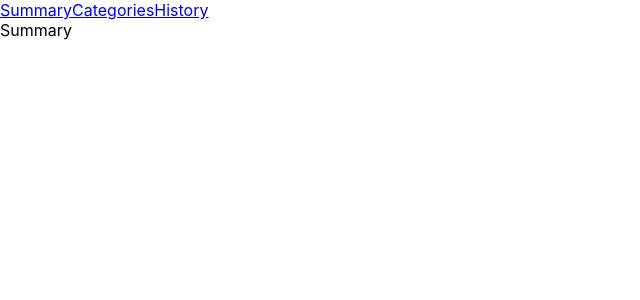
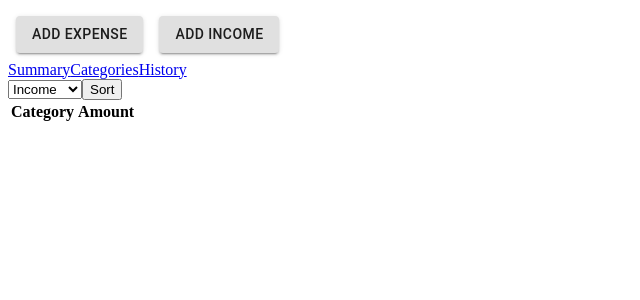
Before and after one commit to LuizaAv/aca-final-project-lge, a React (Create React App) app: page / in a window 1280 px wide. Shown: the top 300 px of the page, without its empty margins (0-640 px from the left). Built offline with nearby package versions, Linux system fonts and the light colour scheme.

Commit message:
added expense/income Popup

```diff
--- a/src/index.css
+++ b/src/index.css
@@ -1,13 +1,19 @@
-body {
-  margin: 0;
-  font-family: -apple-system, BlinkMacSystemFont, 'Segoe UI', 'Roboto', 'Oxygen',
-    'Ubuntu', 'Cantarell', 'Fira Sans', 'Droid Sans', 'Helvetica Neue',
-    sans-serif;
-  -webkit-font-smoothing: antialiased;
-  -moz-osx-font-smoothing: grayscale;
+.main{
+  margin: auto;
 }
 
-code {
-  font-family: source-code-pro, Menlo, Monaco, Consolas, 'Courier New',
-    monospace;
+.expenseButton{
+  height: 30px;
+  width: 100px;
+  background-color: blanchedalmond;
+  border-radius: 10px;
+  margin: 5px;
 }
+
+.incomeButton{
+  height: 30px;
+  width: 100px;
+  background-color: blanchedalmond;
+  border-radius: 10px;
+  margin: 5px;
+}
--- a/src/pages/Main.js
+++ b/src/pages/Main.js
@@ -1,16 +1,63 @@
-import React from 'react';
-import { Switch, Route, Link } from 'react-router-dom';
+import React, { useState, useEffect } from "react";
+import { Switch, Route, Link } from "react-router-dom";
+import Summary from "./Summary/Summary";
+import Categories from "./Categories/Categories";
+import History from "./History/History";
+import { makeStyles } from "@material-ui/core/styles";
+import Button from "@material-ui/core/Button";
+import "../index.css";
+import Addexpense from "./Popups/Addexpense";
+import Addincome from "./Popups/Addincome";
 
-import Summary from './Summary/Summary';
-import Categories from './Categories/Categories';
-import History from './History/History';
+const useStyles = makeStyles(theme => ({
+  button: {
+    margin: theme.spacing(1)
+  }
+}));
 
 export default function Main() {
+  const classes = useStyles();
+  const [isExpenseOpen, setExpenseIsOpen] = useState(false);
+  const [isIncomeOpen, setIncomeIsOpen] = useState(false);
+
+  useEffect(() => {
+    if (isExpenseOpen === false) {
+      setExpenseIsOpen(isExpenseOpen);
+      console.log('expense')
+    }
+  }, [isExpenseOpen]);
+
+  useEffect(() => {
+    if (isIncomeOpen === false) {
+      setIncomeIsOpen(isIncomeOpen);
+      console.log('income')
+    }
+  }, [isIncomeOpen]);
+
   return (
-    <div>
-      <Link to="/">Summary</Link>
-      <Link to="/Categories">Categories</Link>
-      <Link to="/History">History</Link>
+    <div className="main">
+      <Button
+        variant="contained"
+        color="default"
+        className={classes.button}
+        onClick={() => (isExpenseOpen === false ? setExpenseIsOpen(true) : setExpenseIsOpen(false))}
+      >
+        add Expense
+      </Button>
+      <Button
+        variant="contained"
+        color="default"
+        className={classes.button}
+        onClick={() => (isIncomeOpen === false ? setIncomeIsOpen(true) : setIncomeIsOpen(false))}
+      >
+        add Income
+      </Button>
+
+      <div className="links">
+        <Link to="/">Summary</Link>
+        <Link to="/Categories">Categories</Link>
+        <Link to="/History">History</Link>
+      </div>
 
       <Switch>
         <Route exact path="/">
@@ -25,6 +72,8 @@ export default function Main() {
           <History />
         </Route>
       </Switch>
+      {isExpenseOpen === true && isIncomeOpen === false && <Addexpense />}
+      {isIncomeOpen === true && isExpenseOpen === false && <Addincome />}
     </div>
   );
 }
--- /dev/null
+++ b/src/pages/Popups/Addexpense.js
@@ -0,0 +1,54 @@
+import React from "react";
+import { makeStyles } from "@material-ui/core/styles";
+import Table from "@material-ui/core/Table";
+import TableBody from "@material-ui/core/TableBody";
+import TableCell from "@material-ui/core/TableCell";
+import TableContainer from "@material-ui/core/TableContainer";
+import TableHead from "@material-ui/core/TableHead";
+import TableRow from "@material-ui/core/TableRow";
+import Paper from "@material-ui/core/Paper";
+
+const useStyles = makeStyles({
+  table: {
+    minWidth: 400
+  },
+  tableContainer: {
+    width: 400
+  },
+  fontSize: {
+      fontSize: 16
+  }
+});
+
+function Addexpense(props) {
+  const classes = useStyles();
+  return (
+      <div>
+    <TableContainer component={Paper} className={classes.tableContainer}>
+      <Table className={classes.table} size="small" aria-label="a dense table">
+        <TableHead>
+          <TableRow>
+            <TableCell align="left" className={classes.fontSize}>Transaction Details</TableCell>
+          </TableRow>
+        </TableHead>
+        <TableBody>
+          <TableRow>
+            <TableCell>Date</TableCell>
+            <TableCell>{}will be later</TableCell>
+          </TableRow>
+          <TableRow>
+            <TableCell>Category</TableCell>
+            <TableCell>{}will be later</TableCell>
+          </TableRow>
+          <TableRow>
+            <TableCell>Amount</TableCell>
+            <TableCell>{}will be later</TableCell>
+          </TableRow>
+        </TableBody>
+      </Table>
+    </TableContainer>
+    </div>
+  );
+}
+
+export default Addexpense;
--- /dev/null
+++ b/src/pages/Popups/Addincome.js
@@ -0,0 +1,54 @@
+import React from "react";
+import { makeStyles } from "@material-ui/core/styles";
+import Table from "@material-ui/core/Table";
+import TableBody from "@material-ui/core/TableBody";
+import TableCell from "@material-ui/core/TableCell";
+import TableContainer from "@material-ui/core/TableContainer";
+import TableHead from "@material-ui/core/TableHead";
+import TableRow from "@material-ui/core/TableRow";
+import Paper from "@material-ui/core/Paper";
+
+const useStyles = makeStyles({
+  table: {
+    minWidth: 400
+  },
+  tableContainer: {
+    width: 400
+  },
+  fontSize: {
+      fontSize: 16
+  }
+});
+
+function Addincome(props) {
+  const classes = useStyles();
+  return (
+      <div>
+    <TableContainer component={Paper} className={classes.tableContainer}>
+      <Table className={classes.table} size="small" aria-label="a dense table">
+        <TableHead>
+          <TableRow>
+            <TableCell align="left" className={classes.fontSize}>Transaction Details</TableCell>
+          </TableRow>
+        </TableHead>
+        <TableBody>
+          <TableRow>
+            <TableCell>Date</TableCell>
+            <TableCell>{}will be later</TableCell>
+          </TableRow>
+          <TableRow>
+            <TableCell>Category</TableCell>
+            <TableCell>{}will be later</TableCell>
+          </TableRow>
+          <TableRow>
+            <TableCell>Amount</TableCell>
+            <TableCell>{}will be later</TableCell>
+          </TableRow>
+        </TableBody>
+      </Table>
+    </TableContainer>
+    </div>
+  );
+}
+
+export default Addincome;
--- a/src/pages/Summary/Summary.js
+++ b/src/pages/Summary/Summary.js
@@ -1,5 +1,23 @@
 import React from 'react';
 
+
 export default function Summary() {
-                 return <div> Summary </div>;
+
+                 return <div>
+                   <div>
+                     <select >
+                       <option value='Income'>Income</option>
+                       <option value='Expense'>Expense</option>
+                     </select>
+                     <button>Sort</button>
+                   </div>
+                   <div>
+                     <table>
+                       <tr>
+                         <th>Category</th>
+                         <th>Amount</th>
+                       </tr>
+                     </table>
+                   </div>
+                 </div>;
                }
```
